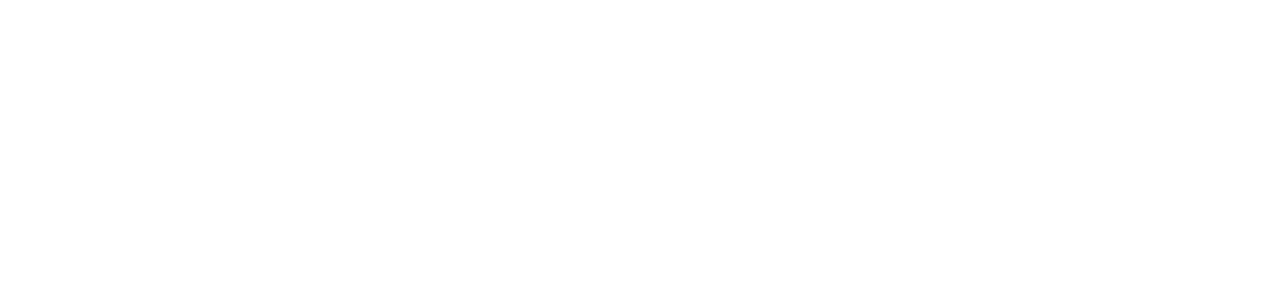
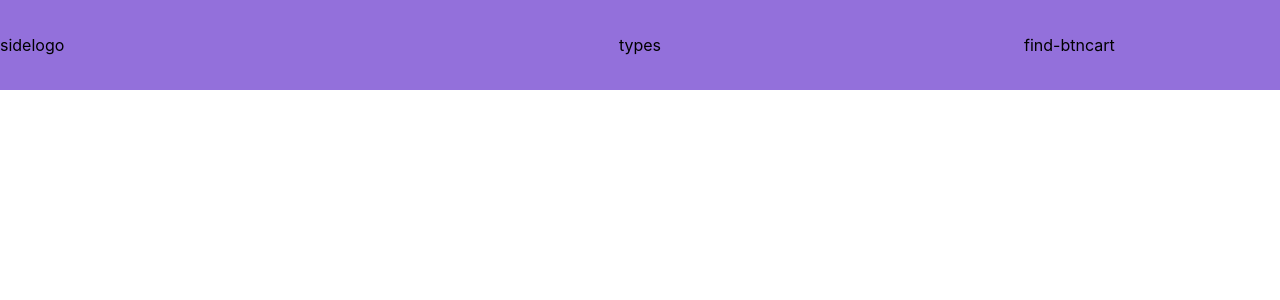
Before and after one commit to whyshurik/clothes-shop, a React (Create React App) app: page / in a window 1280 px wide. Shown: the top 300 px of the page. Built offline with nearby package versions, Linux system fonts and the light colour scheme.

Commit message:
adding css modules for styling

```diff
--- a/src/App.js
+++ b/src/App.js
@@ -1,9 +1,10 @@
 import './App.css';
+import Header from "./components/Header/Header";
 
 function App() {
   return (
       <>
-
+          <Header></Header>
       </>
   );
 }
--- /dev/null
+++ b/src/components/Header/Header.js
@@ -0,0 +1,21 @@
+import styles from './Header.module.css';
+
+export default function Header () {
+    return (
+        <>
+            <div className={styles.headerContainer}>
+                <div className={styles.leftHeader}>
+                    <div className={styles.sidebarBtn}>side</div>   {/* отдельный компонент iconsize-button */}
+                    <div className={styles.logo}>logo</div>
+                </div>
+                <div className={styles.clothesTypes}>
+                    <div className={styles.typesList}>types</div>
+                </div>
+                <div className={styles.cartContainer}>
+                    <div className={styles.findBtn}>find-btn</div>                    {/* отдельный компонент iconsize-button */}
+                    <div className={styles.cart}>cart</div>
+                </div>
+            </div>
+        </>
+    )
+}
--- /dev/null
+++ b/src/components/Header/Header.module.css
@@ -0,0 +1,46 @@
+.headerContainer {
+    display: flex;
+    flex-direction: row;
+    width: 100%;
+    height: 90px;
+    background-color: mediumpurple;
+    align-items: center;
+}
+.leftHeader {
+    width: 20%;
+    height: 100%;
+    display: flex;
+    align-items: center;
+}
+
+.sidebarBtn {
+
+}
+
+.logo {
+
+}
+
+.clothesTypes {
+    width: 60%;
+    height: 100%;
+    display: flex;
+    align-items: center;
+    justify-content: center;
+}
+.typesList {
+
+}
+.cartContainer {
+    width: 20%;
+    height: 100%;
+    display: flex;
+    align-items: center;
+}
+.findBtn {
+
+}
+
+.cart {
+
+}
```
Also changed, not shown: src/components/Header.js (deleted, +0 -16 lines).
